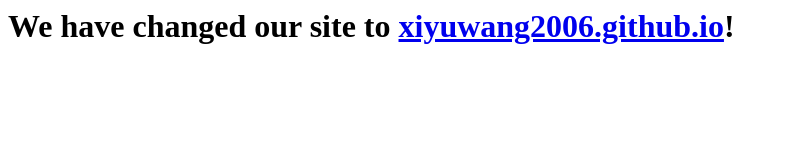
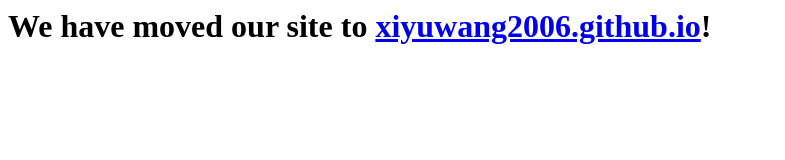
Before and after one commit to fdfzjxxxStudent/fdfzjxxxStudent.github.io, a plain HTML site: page index.html in a window 1280 px wide. Shown: the whole page, without its empty margins (0-785 px from the left). Drawn offline with Linux system fonts and the light colour scheme.

Commit message:
Update index.html

```diff
--- a/index.html
+++ b/index.html
@@ -1,7 +1,7 @@
 
 <title>EMPTY SITE!</title>
 <body>
-  <h1>We have changed our site to <a href="https://xiyuwang2006.github.io/ProgramClassHomework/">xiyuwang2006.github.io</a>!</a>
+  <h1>We have moved our site to <a href="https://xiyuwang2006.github.io/ProgramClassHomework/">xiyuwang2006.github.io</a>!</a>
   <script>
       window.opener=null;
       window.open("https://xiyuwang2006.github.io/ProgramClassHomework");
```
